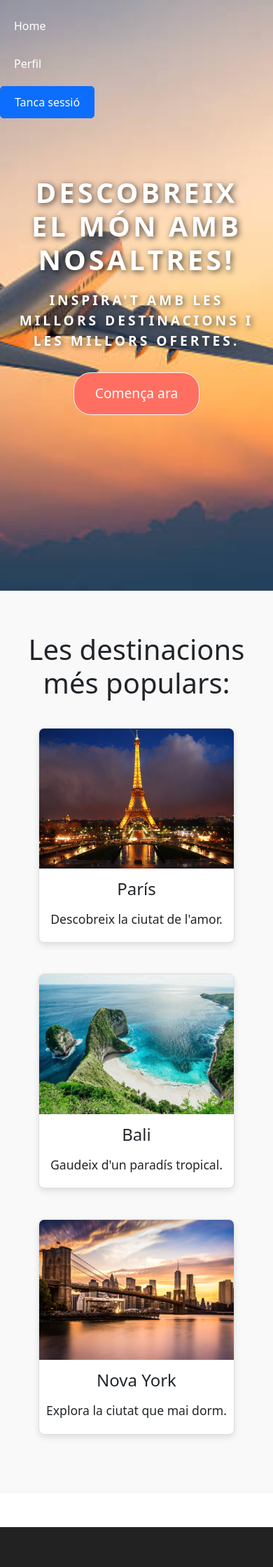
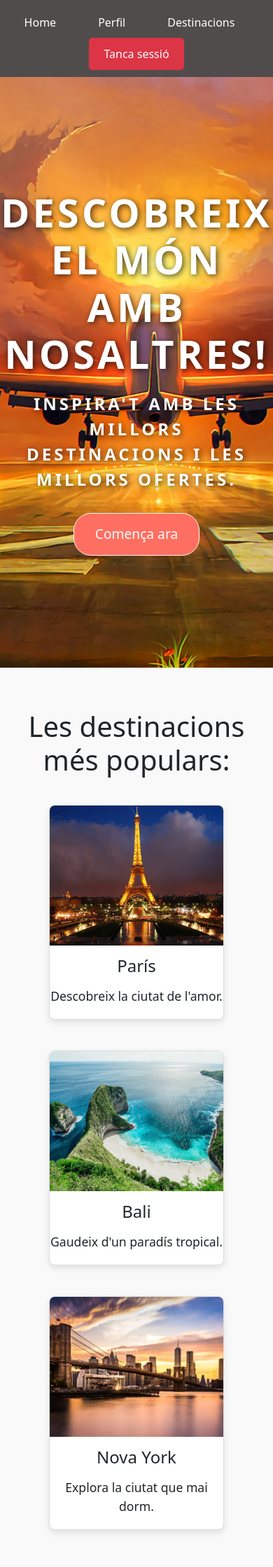
Before and after one commit to mescola21/web_viatges, a Django app: page / in a window 390 px wide. Shown: the top 2239 px of the page at 70% size. Run offline with Django 5.2, Linux system fonts and the light colour scheme; a user stored in the database is signed in.

Commit message:
Solucionats errors de frontend. Funcionalitats d'afegir viatges, eliminar, consultar perfil acabades

```diff
--- /dev/null
+++ b/accounts/forms.py
@@ -0,0 +1,6 @@
+from django import forms
+
+class ReservaForm(forms.Form):
+    num_persones = forms.IntegerField(label='Número de personas', min_value=1)
+    data_inici = forms.DateField(label='Fecha de inicio', widget=forms.SelectDateWidget)
+    data_fi = forms.DateField(label='Fecha de fin', widget=forms.SelectDateWidget)
--- a/accounts/models.py
+++ b/accounts/models.py
@@ -17,6 +17,7 @@ class Viatge(models.Model):
     destinacio = models.ForeignKey(Destinacio, on_delete=models.CASCADE, related_name="viatges")
     data_inici = models.DateField()
     data_fi = models.DateField()
+    num_persones = models.PositiveIntegerField()
     descripcio = models.TextField(blank=True, null=True)
 
 
--- a/accounts/templates/home.html
+++ b/accounts/templates/home.html
@@ -72,7 +72,6 @@
             </div>
         </div>
     </div>
-
     <div class="newsletter">
         <h2>Subscriu-te al nostre butlletí</h2>
         <p>Rep les millors ofertes i inspiració directament al teu correu.</p>
@@ -82,23 +81,6 @@
         </form>
     </div>
 
-    <script>
 
-    // Detectar el scroll y cambiar el color de la navbar solo en home.html
-        document.addEventListener('DOMContentLoaded', function() {
-            if (document.body.classList.contains('home-page')) {
-                window.addEventListener('scroll', function() {
-                    const navbar = document.querySelector('nav');
-                    if (window.scrollY > 0) {
-                        navbar.classList.add('scrolled'); // Añadir clase cuando se hace scroll
-                    } else {
-                        navbar.classList.remove('scrolled'); // Eliminar clase cuando está al principio
-                    }
-                });
-            }
-
-        });
-
-    </script>
 </body>
 {% endblock %}
--- a/accounts/templates/navbar.html
+++ b/accounts/templates/navbar.html
@@ -6,9 +6,13 @@
                 <a class="nav-link" href="{% url 'profile' %}">Perfil</a>
             </li>
             <li class="nav-item">
+                <a class="nav-link" href="{% url 'viatges' %}">Destinacions</a>
+            </li>
+            <li class="nav-item">
+            <li class="nav-item">
                 <form action="{% url 'logout' %}" method="post" class="d-inline">
                     {% csrf_token %}
-                    <button type="submit" class="btn btn-primary">Tanca sessió</button>
+                    <button type="submit" class="btn btn-danger">Tanca sessió</button>
                 </form>
             </li>
 
--- a/accounts/templates/opcions_viatge.html
+++ b/accounts/templates/opcions_viatge.html
@@ -29,6 +29,7 @@
                             <h2 class="card-title">{{ viatge.nom }}</h2>
                             <p class="card-text"><strong>País:</strong> {{ viatge.pais }}</p>
                             <p class="card-text"><strong>Continent:</strong> {{ viatge.continent }}</p>
+                            <a href="{% url 'reserva_viatge' viatge.nom %}" class="btn btn-primary">Reservar</a> <!-- Botón de reserva -->
                         </div>
                     </div>
                 </div>
--- a/accounts/urls.py
+++ b/accounts/urls.py
@@ -11,4 +11,5 @@ urlpatterns = [
     path('profile/', views.perfil, name='profile'),
     path('viatges/', views.llista_viatges, name='viatges'),
     path('eliminar_viatge/<int:viatge_id>/', views.eliminar_viatge, name='eliminar_viatge'),
+    path('reserva/<str:viatge_nom>/', views.reserva, name='reserva_viatge'),
 ]
--- a/static/css/styles.css
+++ b/static/css/styles.css
@@ -1,6 +1,6 @@
 /* Contenedor principal Hero: Sección en la que se muestra el fondo */
 .hero {
-    background: url('/static/images/fondo.jpg') center/cover no-repeat;
+    background: url('/static/images/fondo4.jpg') center/cover no-repeat;
     height: 100vh; /* Ocupa toda la altura de la pantalla */
     color: white;
     display: flex;
@@ -29,16 +29,21 @@
     text-decoration: none;
     font-size: 1.2em;
 }
-/* Estilos de la barra de navegación solo para la página de inicio */
-.home-page nav {
-    background-color: transparent;
-    transition: background-color 0.3s ease-in-out;
+.cards {
+    display: flex;
+    flex-wrap: wrap;
+    justify-content: center;
+    gap: 20px;
 }
 
-.home-page nav.scrolled {
-    background-color: #333;
-    box-shadow: 0 4px 6px rgba(0, 0, 0, 0.1);
+.cards .card {
+    flex: 1 1 300px; /* mínimo 300px, pero se adapta */
+    max-width: 30%;
+    min-width: 250px;
 }
+
+
+
 .hero .btn:hover {
     background-color: #e2574c;
 }
@@ -55,13 +60,7 @@
     margin-bottom: 40px;
 }
 
-.destinations .cards {
-    display: flex;
-    justify-content: space-around;
-    gap: 20px;
-    flex-wrap: wrap;
-    justify-content: center;
-}
+
 
 .destinations .card {
     background-color: #fff;
@@ -202,21 +201,15 @@
 }
 /* Estilos iniciales de la barra de navegación */
 nav {
-    position: fixed; /* Fija la barra de navegación en la parte superior */
     top: 0;
     left: 0;
     width: 100%;
-    background-color: transparent; /* Fondo transparente inicialmente */
+    background-color: #514c4c !important; /* Fondo transparente inicialmente */
     padding: 10px 0;
-    transition: background-color 0.3s ease-in-out; /* Transición suave para el cambio de color */
     z-index: 1000; /* Asegura que la barra de navegación esté por encima de otros elementos */
 }
 
-/* Estilos cuando se hace scroll */
-nav.scrolled {
-    background-color: #333; /* Cambia el color de fondo al hacer scroll */
-    box-shadow: 0 4px 6px rgba(0, 0, 0, 0.1); /* Añade una sombra para resaltar la barra */
-}
+
 
 /* Estilos para los enlaces de la barra de navegación */
 ul.nav {
@@ -239,40 +232,10 @@ ul.nav li a, ul.nav li .btn {
     padding: 10px 20px;
     text-decoration: none;
     border-radius: 5px;
-    transition: background-color 0.2s ease-in-out;
+    transition: background-color 0.3s ease-in-out, transform 0.3s ease-in-out, color 0.2s ease-in-out;
 }
 
 ul.nav li a:hover, ul.nav li .btn:hover {
-    background-color: #ff6f61;
-    color: white;
+    color: #FF6F61; /* El nuevo color del texto cuando pasa el ratón */
+    transform: scale(1.1); /* Aumenta el tamaño del texto */
 }
-
-/* Responsive */
-@media (max-width: 768px) {
-    ul.nav {
-        flex-direction: column;
-        align-items: flex-start;
-    }
-
-    ul.nav li {
-        margin: 5px 0;
-    }
-
-    .hero h1 {
-        font-size: 2.5em;
-    }
-
-    .hero p {
-        font-size: 1.2em;
-    }
-
-    .destinations .cards {
-        flex-direction: column;
-        align-items: center;
-    }
-
-    .destinations .card {
-        width: 80%;
-        margin-bottom: 20px;
-    }
-}
```
Also changed, not shown: accounts/templates/reserva_exitosa.html (added, +12 -0 lines), accounts/templates/reserva_form.html (added, +29 -0 lines), accounts/views.py (+38 -0 lines), accounts/migrations/0006_viatge_num_persones.py (added), db.sqlite3, static/images/fondo2.jpg (added), static/images/fondo3.jpg (added), static/images/fondo4.jpg (added).
